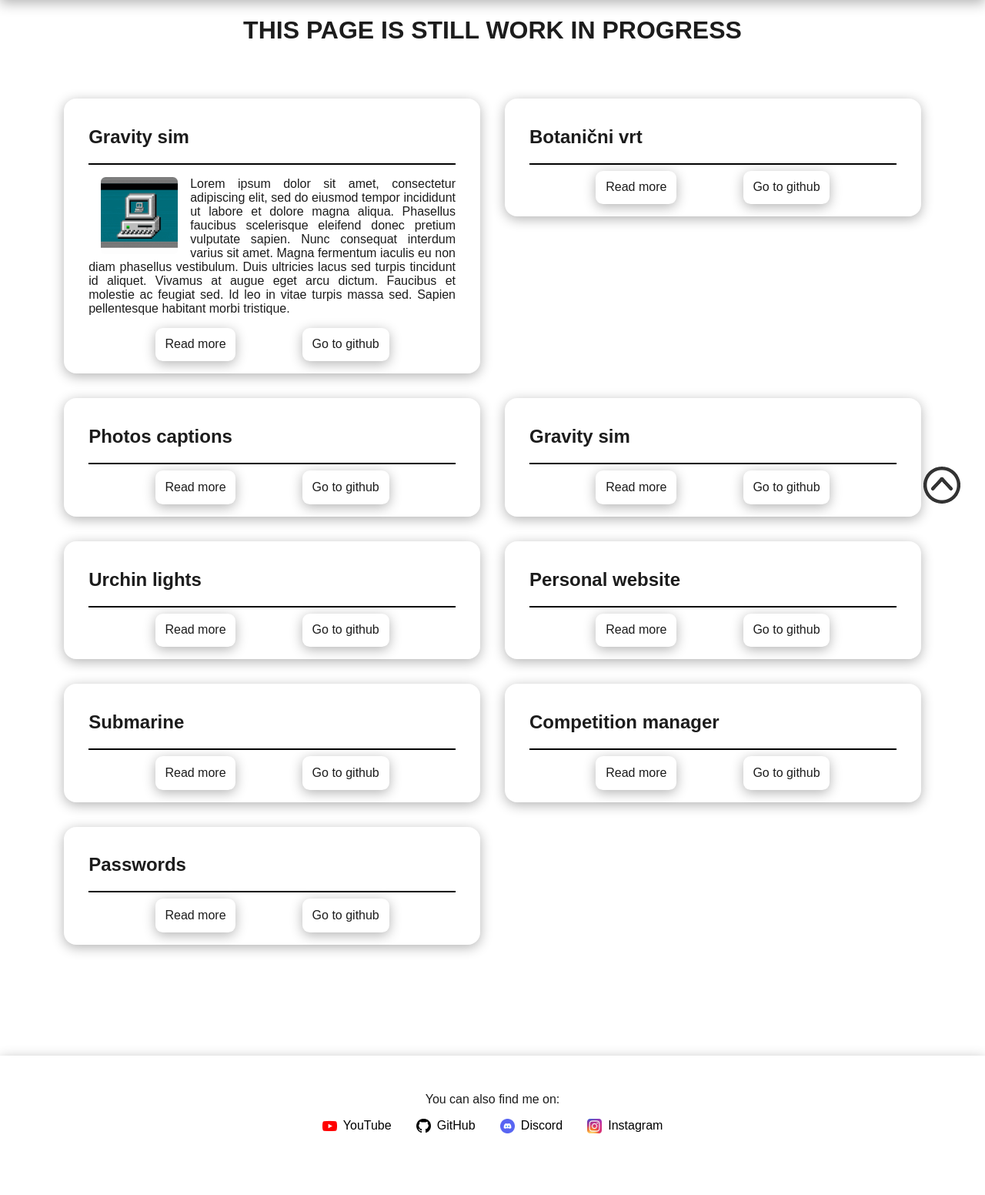
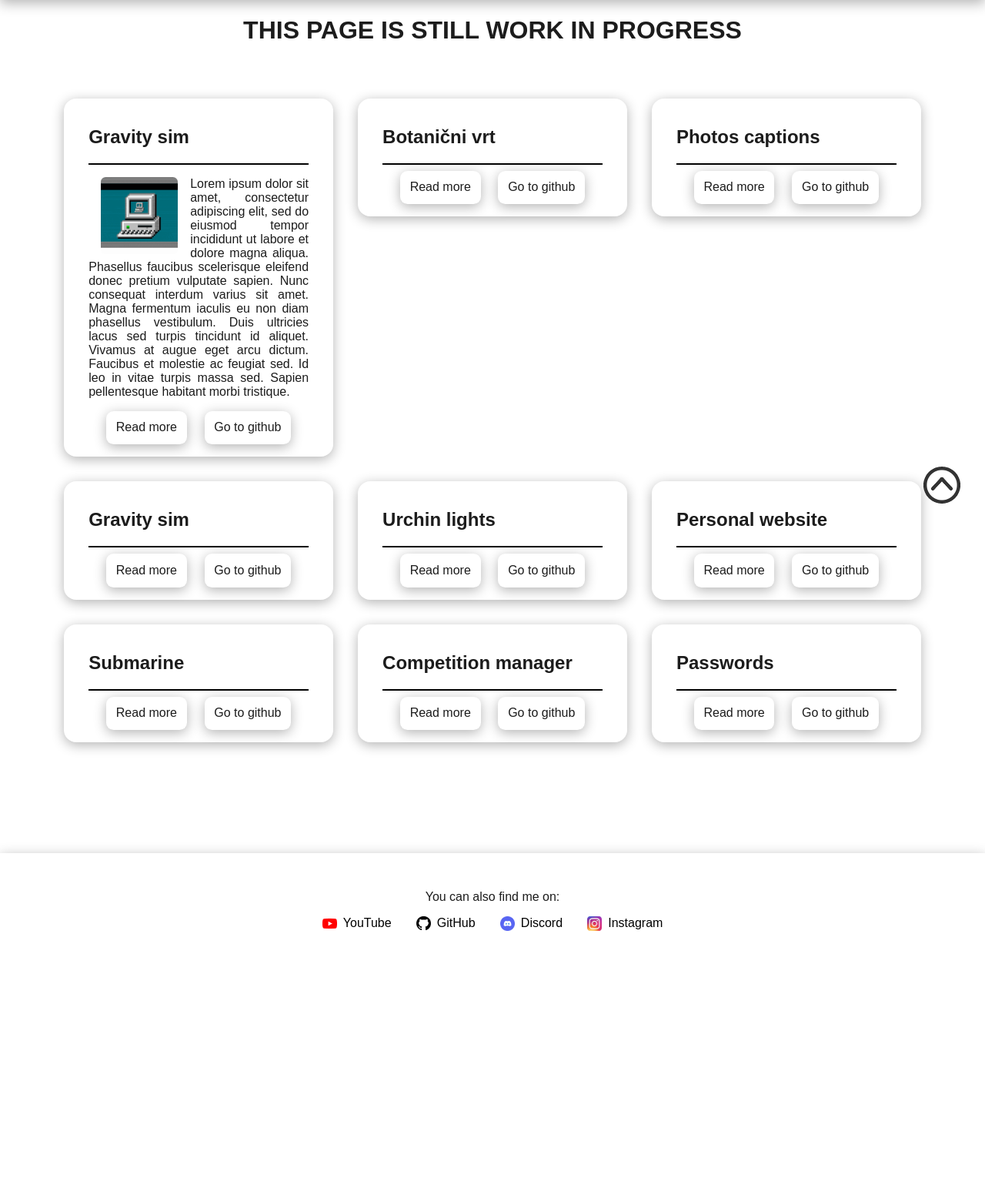
Before and after one commit to salamelek/personal_website, a PHP site: page /projects/ in a window 1280 px wide. Shown: the part 114-1666 px from the top of the page at 77% size. After the commit the page ends 1323 px from the top, so only its background shows below. Run offline with PHP 8.4, Linux system fonts and the light colour scheme.

Commit message:
minor width fix

```diff
--- a/css/style.css
+++ b/css/style.css
@@ -178,7 +178,7 @@ header img {
 
 .project-cards-container {
     display: grid;
-    grid-template-columns: repeat(auto-fit, minmax(25rem,1fr));
+    grid-template-columns: repeat(auto-fit, minmax(20rem,1fr));
     align-items: start;
     gap: 2rem;
     margin: 0 calc(30% - 30vw) 6em;
```
